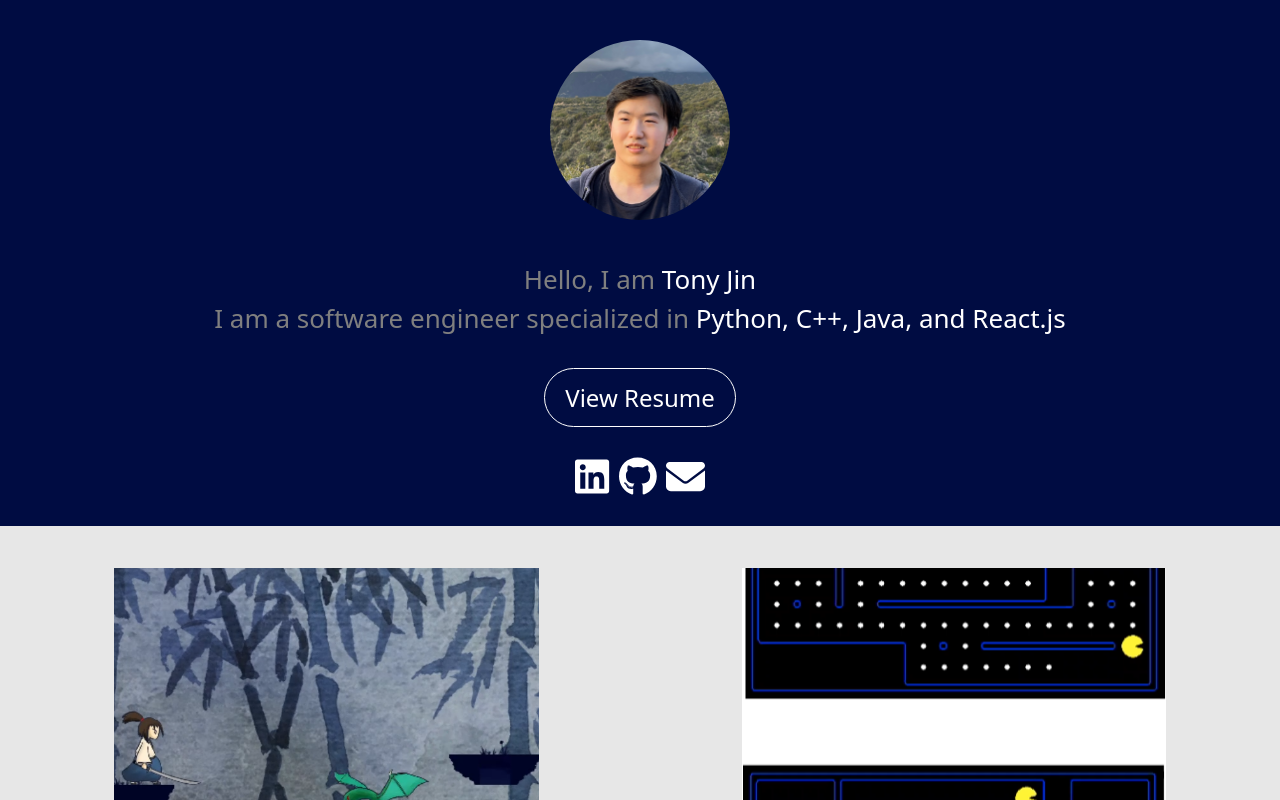
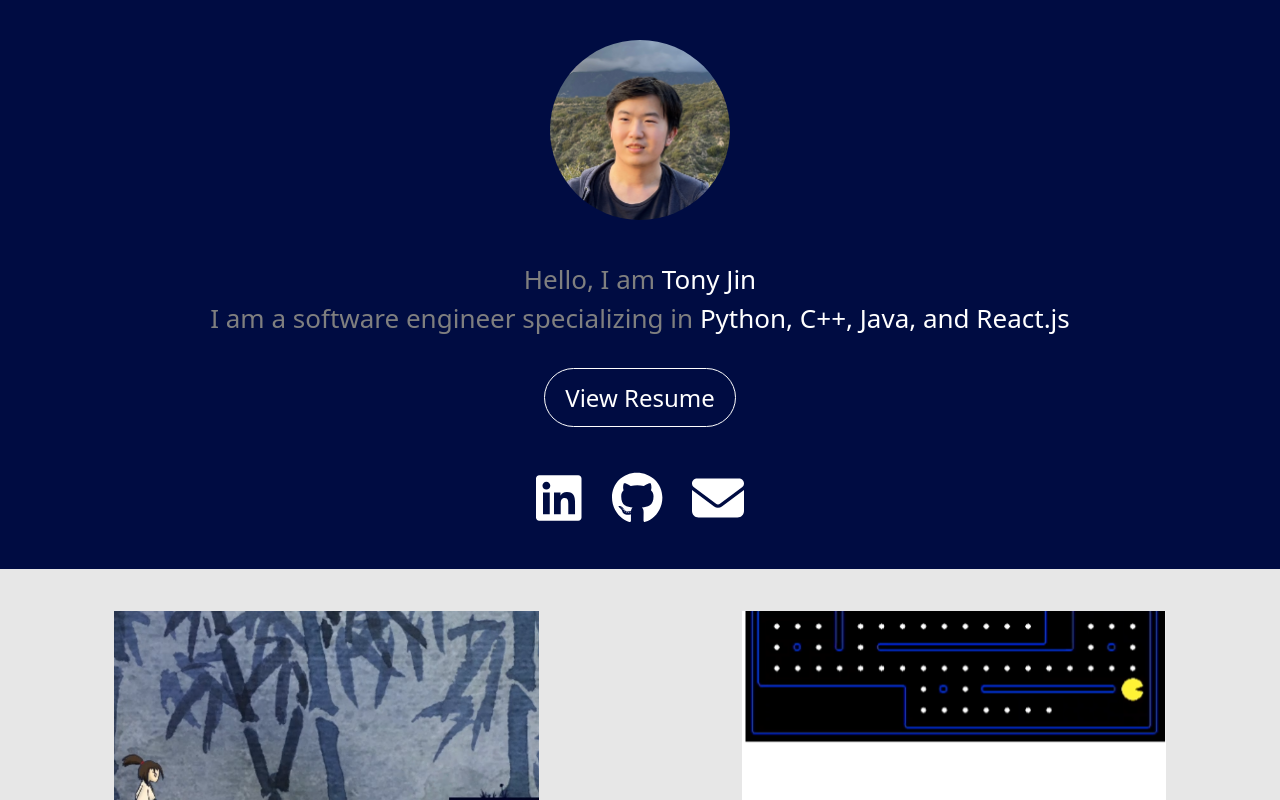
Before and after one commit to DexinJ/myWebsite, a React (Create React App) app: page / in a window 1280 px wide. Shown: the top 800 px of the page. Built offline with nearby package versions, Linux system fonts and the light colour scheme.

Commit message:
format changes

```diff
--- a/src/components/Profile.css
+++ b/src/components/Profile.css
@@ -5,14 +5,15 @@
   margin:auto;
 }
 .ico {
-    padding: 5px;
     margin: auto;
     margin-top: 5px;
     color:white;
   }
 
   .icodiv {
-    padding-bottom: 10px;
+    display: flex;
+    margin-bottom: 10px;
+    justify-content: center;
   }
 
 
@@ -34,7 +35,6 @@
     color: white;
     text-decoration: none;
   }
-
   .botton{
     padding-top: 12px;
     padding-bottom: 12px;
@@ -43,5 +43,12 @@
     border-style: solid;
     border-radius: 50px;
     border-width: thin;
+  }
+  @media only screen and (min-width:426px) {
+  .ico{
+    margin: 15px;
+  }
+  .botton{
     font-size: 24px;
   }
+}
--- a/src/components/Profile.js
+++ b/src/components/Profile.js
@@ -18,16 +18,16 @@ function Profile() {
       </div>
       <div className='bmarg'>
         <p style={{ color : '#7F7F7F'}}>
-          Hello, I am {name}<br/>I am a software engineer specialized in <span style={{color : '#ffffff'}}>Python, C++, Java, and React.js</span>
+          Hello, I am {name}<br/>I am a software engineer specializing in <span style={{color : '#ffffff'}}>Python, C++, Java, and React.js</span>
         </p>
       </div>
       <div className='bmarg'>
       <p><a title="Resume" href = {PDF} className='link botton' target="_blank">View Resume</a></p>
       </div>
         <div className='icodiv'>
-        <a className='ico' title="Linkedin" href='https://www.linkedin.com/in/dexin-jin/' target="_blank"><FontAwesomeIcon icon={faLinkedin} size="xl"/></a>
-        <a className='ico' title="Github" href='https://github.com/DexinJ' target="_blank"><FontAwesomeIcon icon={faGithub} size="xl"/></a>
-        <a className='ico' title="Email" href='mailto:jindexin6@gmail.com'><FontAwesomeIcon icon={faEnvelope} size="xl"/></a>
+        <a className='ico' title="Linkedin" href='https://www.linkedin.com/in/dexin-jin/' target="_blank"><FontAwesomeIcon icon={faLinkedin} size="2xl"/></a>
+        <a className='ico' title="Github" href='https://github.com/DexinJ' target="_blank"><FontAwesomeIcon icon={faGithub} size="2xl"/></a>
+        <a className='ico' title="Email" href='mailto:jindexin6@gmail.com'><FontAwesomeIcon icon={faEnvelope} size="2xl"/></a>
         </div>
     </div>
 
```
